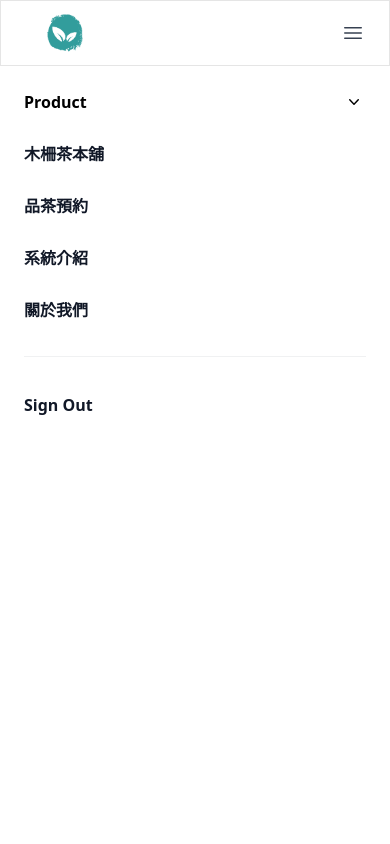
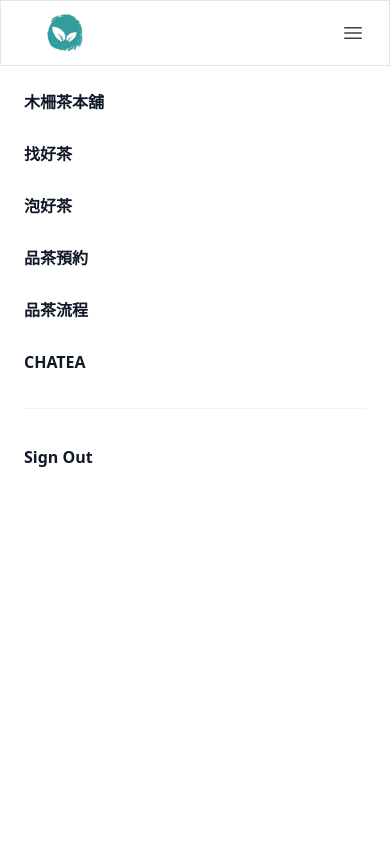
Before and after one commit to Mattis3858/graduation_with_next, a Next.js app: page / in a window 390 px wide. Both pictures are taken after a click on the button "Open main menu". Shown: the top 844 px of the page. Built offline with nearby package versions, Linux system fonts and the light colour scheme; a web font is replaced by a local one.

Commit message:
Navbar更新

```diff
--- a/app/components/Navbar.js
+++ b/app/components/Navbar.js
@@ -220,7 +220,7 @@ export default function Navbar() {
           <div className="mt-6 flow-root">
             <div className="-my-6 divide-y divide-gray-500/10">
               <div className="space-y-2 py-6">
-                <Disclosure as="div" className="-mx-3">
+                {/* <Disclosure as="div" className="-mx-3">
                   {({ open }) => (
                     <>
                       <Disclosure.Button className="flex w-full items-center justify-between rounded-lg py-2 pl-3 pr-3.5 text-base font-semibold leading-7 hover:bg-gray-50">
@@ -247,7 +247,8 @@ export default function Navbar() {
                       </Disclosure.Panel>
                     </>
                   )}
-                </Disclosure>
+                </Disclosure> */}
+
                 <a
                   href="/product"
                   className="-mx-3 block rounded-lg px-3 py-2 text-base font-semibold leading-7 text-gray-900 hover:bg-gray-50"
@@ -255,22 +256,34 @@ export default function Navbar() {
                   木柵茶本舖
                 </a>
                 <a
-                  href="/"
+                  href="/goodtea"
+                  className="-mx-3 block rounded-lg px-3 py-2 text-base font-semibold leading-7 text-gray-900 hover:bg-gray-50"
+                >
+                  找好茶
+                </a>
+                <a
+                  href="/brewgoodtea"
+                  className="-mx-3 block rounded-lg px-3 py-2 text-base font-semibold leading-7 text-gray-900 hover:bg-gray-50"
+                >
+                  泡好茶
+                </a>
+                <a
+                  href="/reservation"
                   className="-mx-3 block rounded-lg px-3 py-2 text-base font-semibold leading-7 text-gray-900 hover:bg-gray-50"
                 >
                   品茶預約
                 </a>
                 <a
-                  href="/recommendationSystems"
+                  href="/processIntro"
                   className="-mx-3 block rounded-lg px-3 py-2 text-base font-semibold leading-7 text-gray-900 hover:bg-gray-50"
                 >
-                  系統介紹
+                  品茶流程
                 </a>
                 <a
-                  href="/about"
+                  href="/chatea"
                   className="-mx-3 block rounded-lg px-3 py-2 text-base font-semibold leading-7 text-gray-900 hover:bg-gray-50"
                 >
-                  關於我們
+                  CHATEA
                 </a>
               </div>
               <div className="py-6">
```
